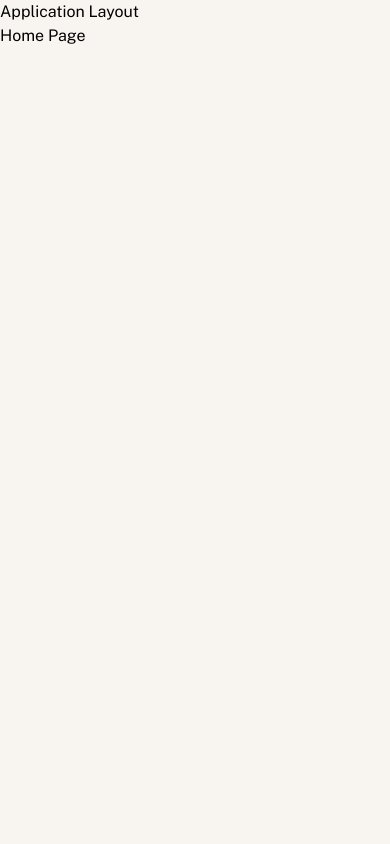
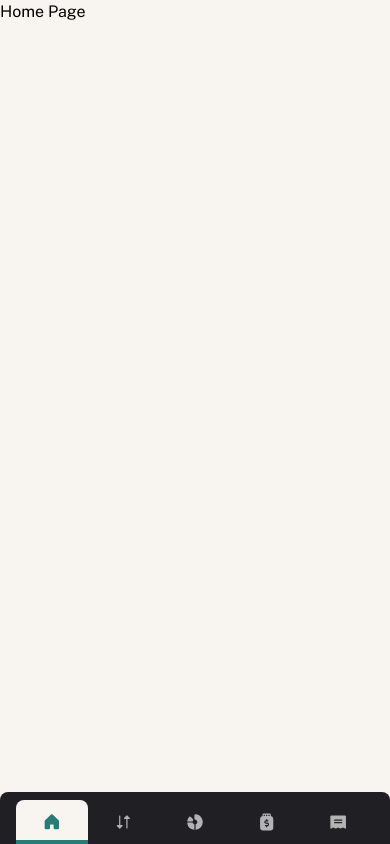
Before and after one commit to ardaeker/personal-finance-app, a Next.js app: page / in a window 390 px wide. Built offline with nearby package versions, Linux system fonts and the light colour scheme.

Commit message:
feat(layout): implement application layout with mobile navigation and routes feat(tailwind): add new breakpoint for responsive design feat(dependencies): add motion library for animations

```diff
--- a/package.json
+++ b/package.json
@@ -11,6 +11,7 @@
   "dependencies": {
     "@headlessui/react": "^2.2.4",
     "clsx": "^2.1.1",
+    "motion": "^12.23.9",
     "next": "15.3.5",
     "radix-ui": "^1.4.2",
     "react": "^19.1.0",
--- a/src/app/(pages)/(application)/layout.tsx
+++ b/src/app/(pages)/(application)/layout.tsx
@@ -1,8 +1,6 @@
+"use client";
+import { ApplicationLayout } from "@/components/layouts";
+
 export default function Layout({ children }: { children: React.ReactNode }) {
-  return (
-    <div>
-      <span>Application Layout </span>
-      {children}
-    </div>
-  );
+  return <ApplicationLayout>{children}</ApplicationLayout>;
 }
--- a/src/assets/styles/tailwind.css
+++ b/src/assets/styles/tailwind.css
@@ -43,6 +43,8 @@
 @theme inline {
   /* 1120px */
   --breakpoint-lg: 70rem;
+  /* 1440px */
+  --breakpoint-xl: 90rem;
 
   /* 1920px */
   --breakpoint-3xl: 121rem;
--- /dev/null
+++ b/src/components/layouts/application-layout.tsx
@@ -0,0 +1,124 @@
+"use client";
+
+import Link from "next/link";
+import { useId } from "react";
+import { usePathname } from "next/navigation";
+import { LayoutGroup, motion } from "motion/react";
+import { classNames } from "@/utils/class-names";
+
+const routes = [
+  {
+    title: "Overview",
+    href: "/",
+    icon: (props: React.SVGProps<SVGSVGElement>) => (
+      <svg xmlns="http://www.w3.org/2000/svg" fill="none" viewBox="0 0 25 24" {...props}>
+        <path d="M21.3 10.833V19.5a1.5 1.5 0 0 1-1.5 1.5h-3.75a1.5 1.5 0 0 1-1.5-1.5v-3.75a.75.75 0 0 0-.75-.75h-3a.75.75 0 0 0-.75.75v3.75a1.5 1.5 0 0 1-1.5 1.5H4.8a1.5 1.5 0 0 1-1.5-1.5v-8.667a1.5 1.5 0 0 1 .485-1.105l7.5-7.076.01-.01a1.5 1.5 0 0 1 2.029.01l7.5 7.076a1.5 1.5 0 0 1 .476 1.105Z" />
+      </svg>
+    ),
+  },
+  {
+    title: "Transactions",
+    href: "/transactions",
+    icon: (props: React.SVGProps<SVGSVGElement>) => (
+      <svg xmlns="http://www.w3.org/2000/svg" viewBox="0 0 25 24" {...props}>
+        <path d="M12.093 16.213a.751.751 0 0 1-.162.818l-3 3a.748.748 0 0 1-1.062 0l-3-3a.75.75 0 0 1 .53-1.281h2.25V4.5a.75.75 0 0 1 1.5 0v11.25h2.25a.75.75 0 0 1 .694.463ZM20.93 6.97l-3-3a.75.75 0 0 0-1.062 0l-3 3a.75.75 0 0 0 .53 1.281h2.25V19.5a.75.75 0 0 0 1.5 0V8.25h2.25a.75.75 0 0 0 .532-1.28Z" />
+      </svg>
+    ),
+  },
+  {
+    title: "Budgets",
+    href: "/budgets",
+    icon: (props: React.SVGProps<SVGSVGElement>) => (
+      <svg xmlns="http://www.w3.org/2000/svg" viewBox="0 0 25 24" {...props}>
+        <path d="M2.82 10.832a9.592 9.592 0 0 1 2.186-5.04 1.5 1.5 0 0 1 2.215-.103l2.594 2.65a1.488 1.488 0 0 1 .158 1.92 2.4 2.4 0 0 0-.346.726.375.375 0 0 1-.359.265H3.193a.376.376 0 0 1-.373-.418Zm10.56-8.576a1.5 1.5 0 0 0-1.63 1.494v3.813a1.487 1.487 0 0 0 1.242 1.477 3 3 0 0 1 .507 5.79.381.381 0 0 0-.249.357v6.116a.375.375 0 0 0 .418.375 9.782 9.782 0 0 0 8.582-9.54c.07-5.089-3.826-9.43-8.87-9.882Zm-1.888 12.572a3.001 3.001 0 0 1-1.819-1.821.38.38 0 0 0-.356-.257H3.193a.374.374 0 0 0-.375.417 9.76 9.76 0 0 0 8.514 8.514.375.375 0 0 0 .417-.375v-6.119a.38.38 0 0 0-.257-.36Z" />
+      </svg>
+    ),
+  },
+  {
+    title: "Pots",
+    href: "/pots",
+    icon: (props: React.SVGProps<SVGSVGElement>) => (
+      <svg xmlns="http://www.w3.org/2000/svg" viewBox="0 0 25 24" {...props}>
+        <path d="M17.35 4.576V3a1.5 1.5 0 0 0-1.5-1.5h-7.5A1.5 1.5 0 0 0 6.85 3v1.576a3.755 3.755 0 0 0-3 3.674v10.5A3.75 3.75 0 0 0 7.6 22.5h9a3.75 3.75 0 0 0 3.75-3.75V8.25a3.755 3.755 0 0 0-3-3.674ZM11.35 3h1.5v1.5h-1.5V3Zm-3 0h1.5v1.5h-1.5V3Zm4.5 14.25V18a.75.75 0 1 1-1.5 0v-.75h-.75a.75.75 0 1 1 0-1.5h2.25a.75.75 0 1 0 0-1.5h-1.5a2.25 2.25 0 0 1 0-4.5V9a.75.75 0 1 1 1.5 0v.75h.75a.75.75 0 1 1 0 1.5h-2.25a.75.75 0 1 0 0 1.5h1.5a2.25 2.25 0 0 1 0 4.5Zm3-12.75h-1.5V3h1.5v1.5Z" />
+      </svg>
+    ),
+  },
+  {
+    title: "Recurring bills",
+    href: "/recurring-bills",
+    icon: (props: React.SVGProps<SVGSVGElement>) => (
+      <svg xmlns="http://www.w3.org/2000/svg" viewBox="0 0 25 24" {...props}>
+        <path d="M20.95 3.75H4.45a1.5 1.5 0 0 0-1.5 1.5V19.5a.75.75 0 0 0 1.086.67L6.7 18.838l2.664 1.332a.75.75 0 0 0 .672 0l2.664-1.332 2.664 1.332a.75.75 0 0 0 .672 0l2.664-1.332 2.664 1.332a.75.75 0 0 0 1.086-.67V5.25a1.5 1.5 0 0 0-1.5-1.5ZM17.2 13.5h-9a.75.75 0 1 1 0-1.5h9a.75.75 0 0 1 0 1.5Zm0-3h-9a.75.75 0 1 1 0-1.5h9a.75.75 0 0 1 0 1.5Z" />
+      </svg>
+    ),
+  },
+];
+
+function MobileNavbarItem({ route }: { route: (typeof routes)[0] }) {
+  const pathname = usePathname();
+  const current = pathname === route.href;
+
+  return (
+    <span key={route.href} className="relative flex-1">
+      {current && (
+        <motion.span
+          layoutId="current-indicator"
+          className="bg-beige-100 absolute inset-0 rounded-t-lg border-b-4 border-green-500"
+        />
+      )}
+
+      <div className="h-11 w-full md:h-16.5">
+        <Link
+          href={route.href}
+          aria-label={`Go to ${route.title} page`}
+          className="relative flex size-full items-center justify-center md:flex-col md:gap-x-1"
+        >
+          <route.icon
+            className={classNames(
+              "h-5 w-5 transition-colors duration-200",
+              current ? "fill-green-500" : "fill-gray-300",
+            )}
+            aria-hidden
+          />
+          <span
+            className={classNames(
+              "hidden text-xs leading-4.5 font-bold transition-colors duration-200 md:block",
+              current ? "text-gray-900" : "text-gray-300",
+            )}
+          >
+            {route.title}
+          </span>
+        </Link>
+      </div>
+    </span>
+  );
+}
+
+function MobileNavbar() {
+  let id = useId();
+
+  return (
+    <LayoutGroup id={id}>
+      <nav className="flex h-13 w-full items-center justify-between rounded-t-lg bg-gray-900 px-4 pt-2 md:h-18.5 md:px-10">
+        {routes.map((route) => (
+          <MobileNavbarItem key={route.href} route={route} />
+        ))}
+      </nav>
+    </LayoutGroup>
+  );
+}
+
+interface ApplicationLayoutProps {
+  children: React.ReactNode;
+}
+
+export function ApplicationLayout({ children }: ApplicationLayoutProps) {
+  return (
+    <div className="relative">
+      <div className="pb-13 md:pb-18.5 xl:pb-0">{children}</div>
+      <div className="fixed right-0 bottom-0 left-0 xl:hidden">
+        <MobileNavbar />
+      </div>
+    </div>
+  );
+}
--- /dev/null
+++ b/src/components/layouts/index.tsx
@@ -0,0 +1 @@
+export { ApplicationLayout } from "./application-layout";
```
Also changed, not shown: 1 other file (tests, documents, lock files or other folders).
